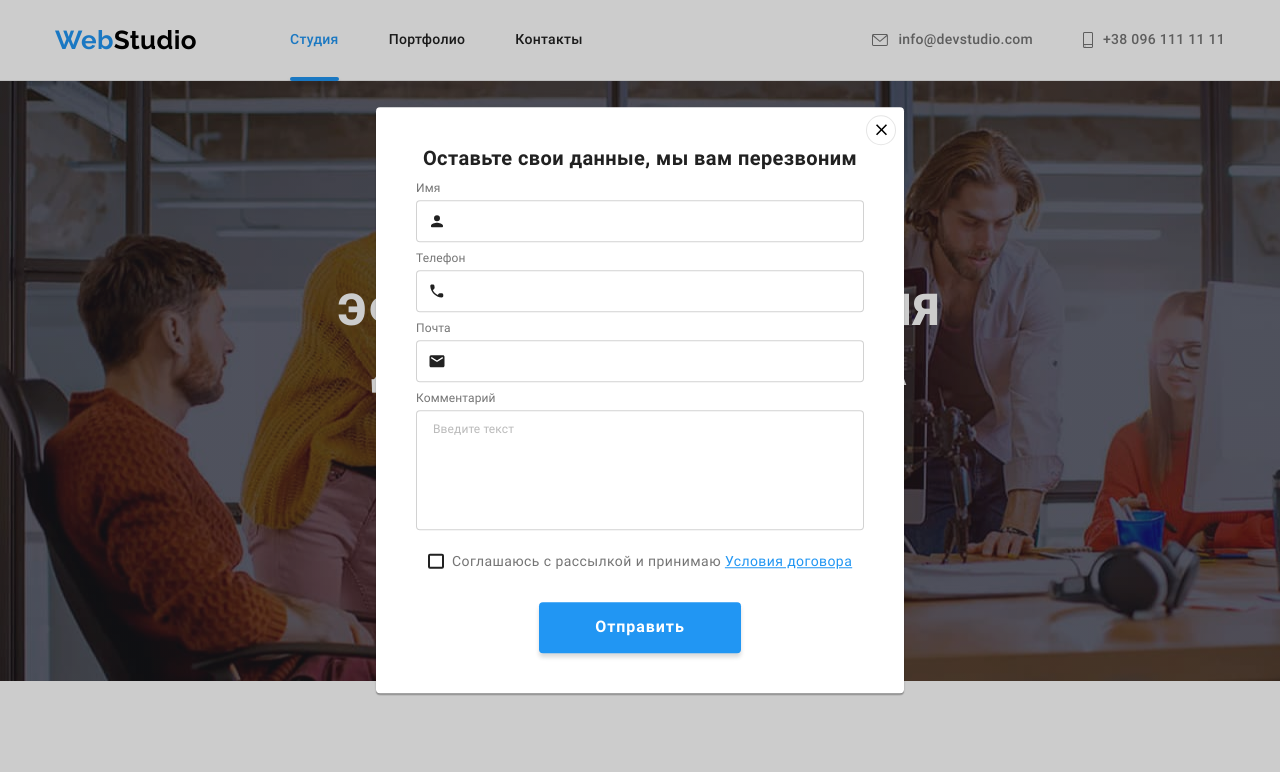
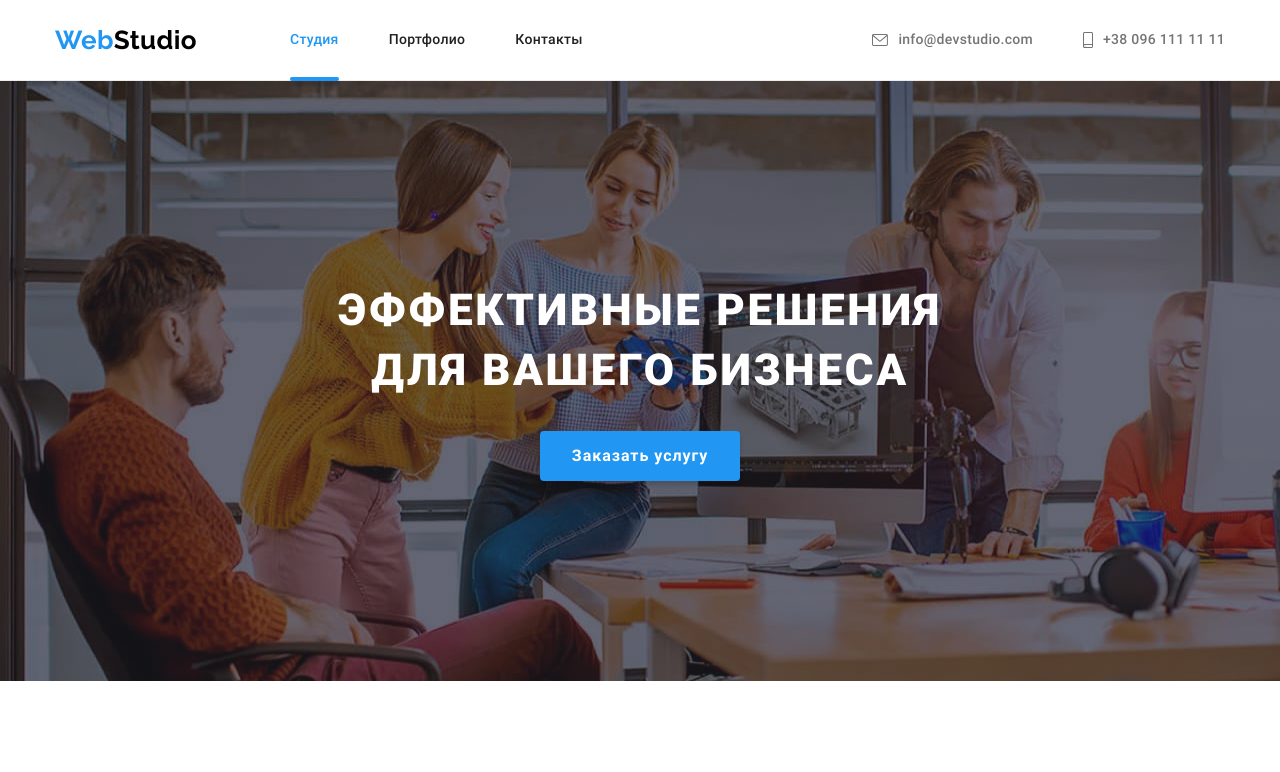
Before and after one commit to Maryna-Skrypnyk/goit-markup-hw-08, a plain HTML site: page index.html in a window 1280 px wide. Shown: the top 772 px of the page. Drawn offline with Linux system fonts and the light colour scheme.

Commit message:
Задает тип кнопкам

```diff
--- a/index.html
+++ b/index.html
@@ -650,9 +650,9 @@
 
     <!-- Оформление модального окна в hero -->
 
-    <div data-modal class="backdrop">
+    <div data-modal class="backdrop is-hidden">
         <div class="modal">
-            <button data-modal-close class="modal-button-close">
+            <button type="button" data-modal-close class="modal-button-close">
                 <svg class="icon-close" width="18" height="18">
                     <use href="./images/svg/sprite.svg#icon-close"></use>
                 </svg>
--- a/sass/components/_modal.scss
+++ b/sass/components/_modal.scss
@@ -33,7 +33,7 @@
 
   .backdrop.is-hidden & {
     transform: scale(0.9);
-    opacity: 0;
+    // opacity: 0;
   }
 
   @media screen and (min-width: 768px) {
```
Also changed, not shown: css/main.css, css/main.min.css, 2 other files.
